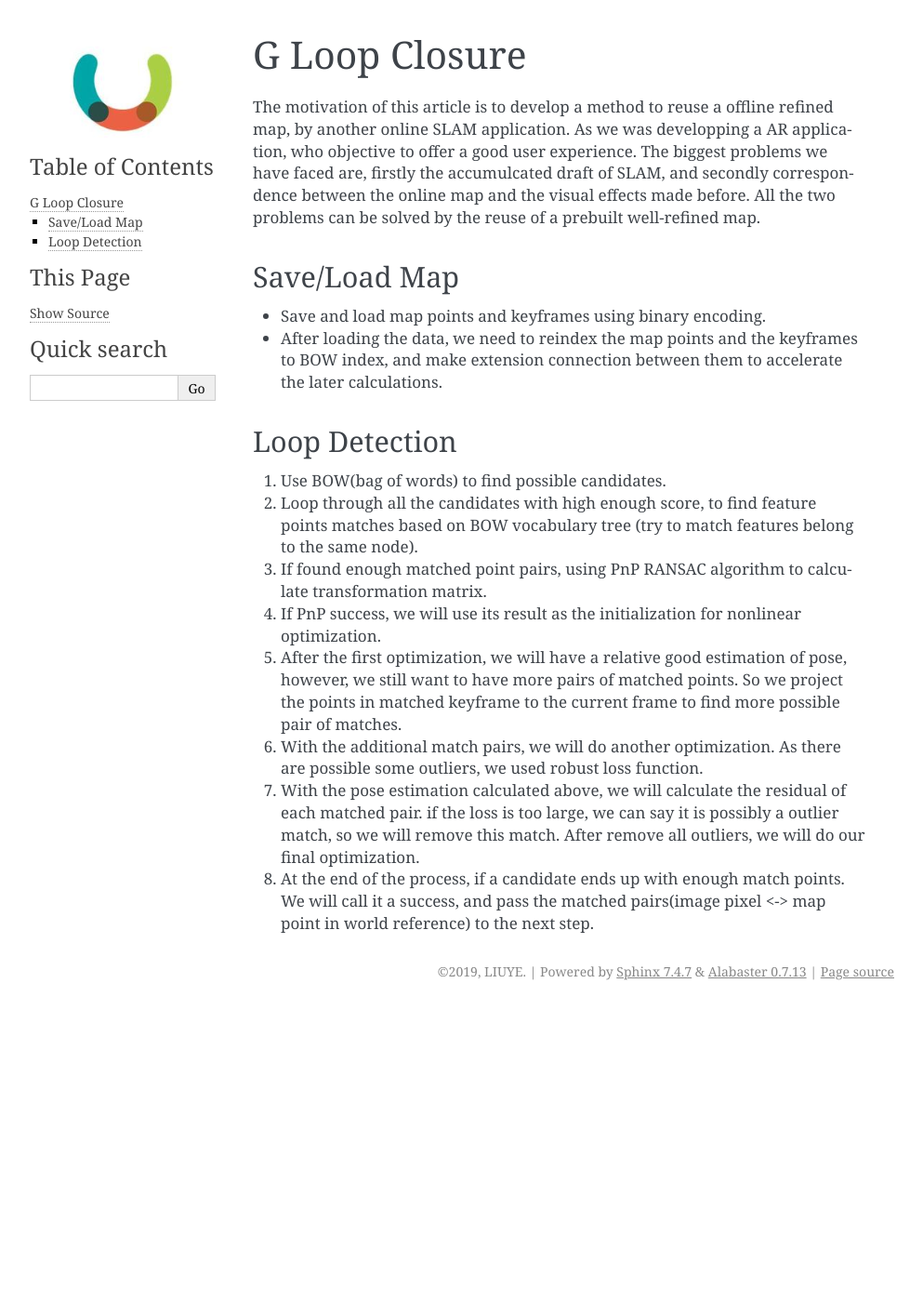
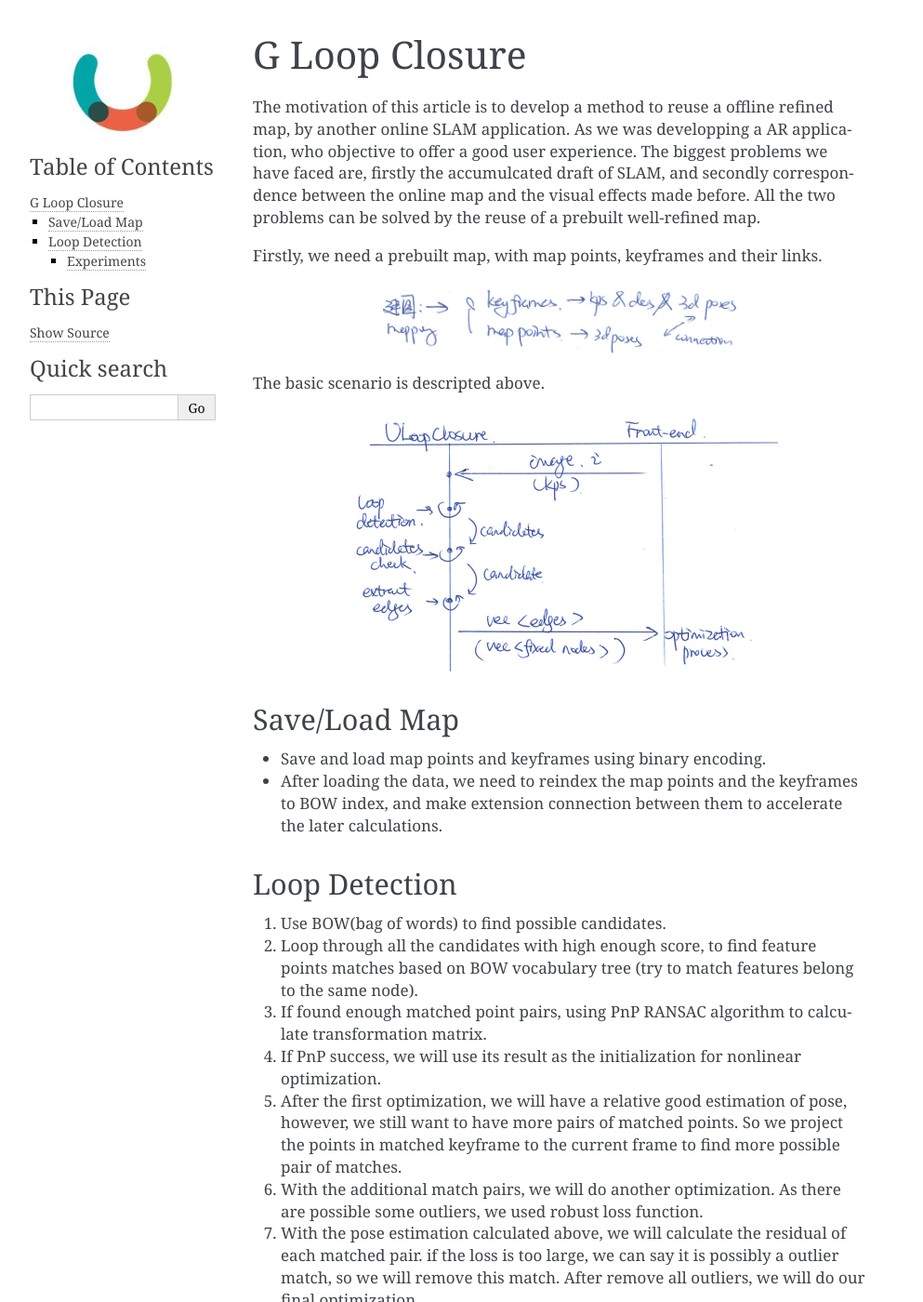
Before and after one commit to gggliuye/VIO, a Sphinx documentation site: the page built from docs/Gloopclosure/paper.rst, in a window 1280 px wide and 1400 px high. Shown: the whole window at 93% size, without its empty margins (148-1141 px from the left). Built offline with Sphinx 7.4.7, drawn with Linux system fonts in a browser that asks for light colours; some of the changed text lies outside the part shown.

Commit message:
Update paper.rst

```diff
--- a/docs/Gloopclosure/paper.rst
+++ b/docs/Gloopclosure/paper.rst
@@ -3,6 +3,16 @@ G Loop Closure
 
 The motivation of this article is to develop a method to reuse a offline refined map, by another online SLAM application. As we was developping a AR application, who objective to offer a good user experience. The biggest problems we have faced are, firstly the accumulcated draft of SLAM, and secondly correspondence between the online map and the visual effects made before.  All the two problems can be solved by the reuse of a prebuilt well-refined map.
 
+Firstly, we need a prebuilt map, with map points, keyframes and their links.
+
+.. image:: data.PNG
+   :width: 60%
+   :align: center
+
+The basic scenario is descripted above.
+
+.. image:: scenario.PNG
+   :align: center
 
 
 Save/Load Map
@@ -22,3 +32,17 @@ Loop Detection
 6. With the additional match pairs, we will do another optimization. As there are possible some outliers, we used robust loss function.
 7. With the pose estimation calculated above, we will calculate the residual of each matched pair. if the loss is too large, we can say it is possibly a outlier match, so we will remove this match. After remove all outliers, we will do our final optimization.
 8. At the end of the process, if a candidate ends up with enough match points. We will call it a success, and pass the matched pairs(image pixel <-> map point in world reference) to the next step.
+
+Experiments
+~~~~~~~~~~~~~~~
+
+1. Test on PC linux, using data set taken from phone.
+
+.. image:: loopdetecttest.png
+   :width: 80%
+   :align: center
+
+2. Test on cell phone. Load the prebuilt data, and go to the corresponding scene to test.
+
+.. image:: loopdetected.PNG
+   :align: center
```
